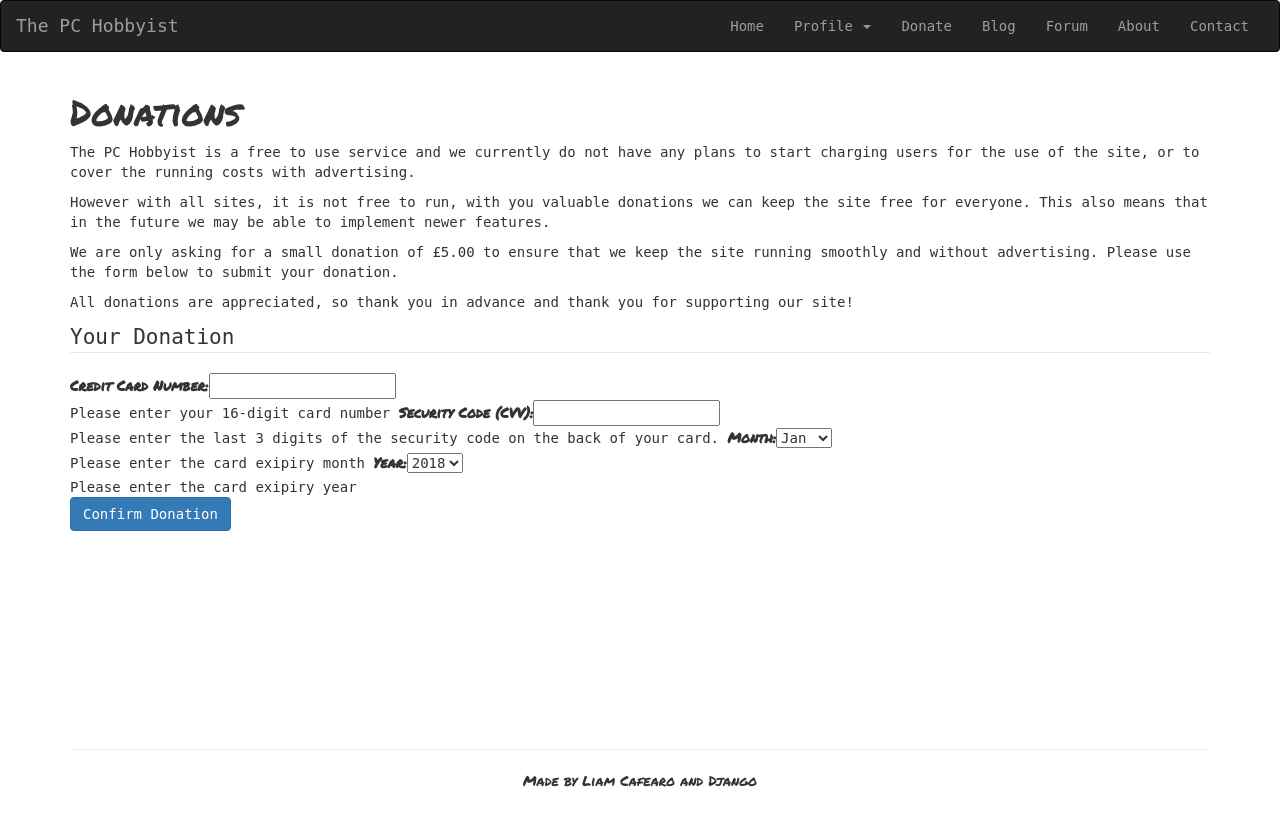
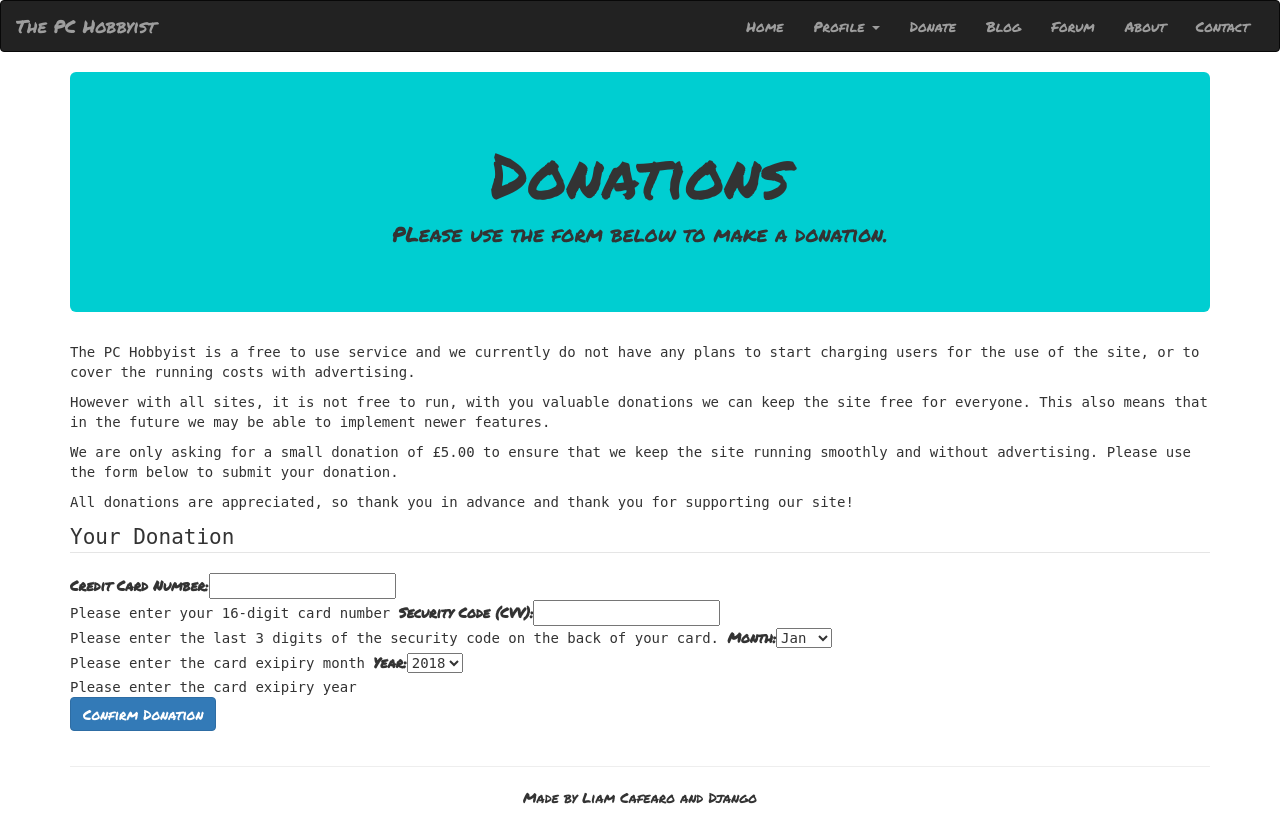
Before and after one commit to liam-cafearo/the_pc_hobbyist, a Django app: page /donations/ in a window 1280 px wide. Before the commit the page ends 787 px from the top, so only its background shows below. Run offline with Django 3.2, Linux system fonts and the light colour scheme; a user stored in the database is signed in; some libraries are stand-ins or nearby versions.

Commit message:
Final styling corrections

```diff
--- a/accounts/templates/profile.html
+++ b/accounts/templates/profile.html
@@ -38,7 +38,7 @@
         {% csrf_token %}
         {{ form | as_bootstrap }}
         <div class="form-group">
-            <button type="submit" class="btn btn-primary"> Update Profile</button>
+            <button type="submit" class="btn btn-primary"> Update Password</button>
         </div>
     </form>
 </div>
--- a/blog/templates/postdetail.html
+++ b/blog/templates/postdetail.html
@@ -25,10 +25,10 @@
         <div class="row">
             <div class="col-xs-9">
                 {% if post.image %}
-                <img src="{{ post.image_url }}" class="img-responsive">
+                <img id="blogImg" src="{{ post.image_url }}" class="img-responsive">
                 {% endif %}
                 <p>{{ post.content }}</p>
-                <button class="btn btn-default" onclick="location.href='/blog'">Back to blog</button>
+                <button class="btn btn-primary" onclick="location.href='/blog'">Back to blog</button>
                 {% if user.is_authenticated and post.author == user or user.is_staff %}
                 <button class="btn btn-primary" onclick="location.href='{% url 'edit' post.id %}'">Edit Post</button>
                 {% endif %}
--- a/donations/templates/donationForm.html
+++ b/donations/templates/donationForm.html
@@ -13,15 +13,11 @@
 {% endblock %}
 
 {% block content %}
+<div class="jumbotron text-center">
+    <h1>Donations</h1>
+    <p class="markerFont"> PLease use the form below to make a donation.</p>
+</div>
 <div>
-    <div class="container">
-        <div class="row">
-            <h1>Donations</h1>
-        </div>
-    </div>
-</div>
-<div class="row">
-    <div class="col-md-12">
     <p>
         The PC Hobbyist is a free to use service and we currently
         do not have any plans to start charging users for the use of the
@@ -42,7 +38,7 @@
         for supporting our site!
     </p>
 </div>
-</div>
+<div>
     <form role="form" method="post" id="donation-form" action="">
         <div id="credit-card-errors">
             <div class="alert-message block-message error" id="stripe-error-message"></div>
@@ -52,7 +48,8 @@
         {% csrf_token %}
         {{ form | as_bootstrap }}
         <div class="form-group">
-        <input class="btn btn-primary" type="submit" id="donate-btn" name="commit" value="Confirm Donation">
+            <input id="buttonStyle" class="btn btn-primary" type="submit" id="donate-btn" name="commit" value="Confirm Donation">
         </div>
     </form>
+</div>
 {% endblock %}
--- a/static/css/main.css
+++ b/static/css/main.css
@@ -37,7 +37,8 @@ h4,
 label,
 th,
 button,
-footer {
+footer,
+nav {
   font-family: 'Permanent Marker', cursive;
 }
 
@@ -45,8 +46,15 @@ footer {
   font-family: 'Permanent Marker', cursive;
 }
 
+#blogImg {
+  max-height: 300px;
+  margin-right: auto;
+  margin-left: auto;
+}
 
-
+.container .jumbotron, .container-fluid .jumbotron {
+  background-color: darkturquoise;
+}
 
 /* File upload field fix */
 
--- a/templates/contact_form/contact_form.html
+++ b/templates/contact_form/contact_form.html
@@ -9,7 +9,7 @@
 
 <!-- contact form -->
 <div class="jumbotron text-center">
-    <h2>Contact Form</h2>
+    <h1>Contact Form</h1>
     <p class="markerFont">Please feel free to contact me by using the form below.</p>
 </div>
 <div>
--- a/templates/flatpages/default.html
+++ b/templates/flatpages/default.html
@@ -3,7 +3,7 @@
 
 <div class="jumbotron">
     <div class="text-center">
-        <h2>{{ flatpage.title }}</h2>
+        <h1>{{ flatpage.title }}</h1>
     </div>
 </div>
 <div class="col-md-6">
```
Also changed, not shown: accounts/templates/login.html (+6 -1 lines), accounts/templates/register.html (+6 -1 lines), README.md, db.sqlite3. Lines whose indentation alone changed are shown as unchanged.
